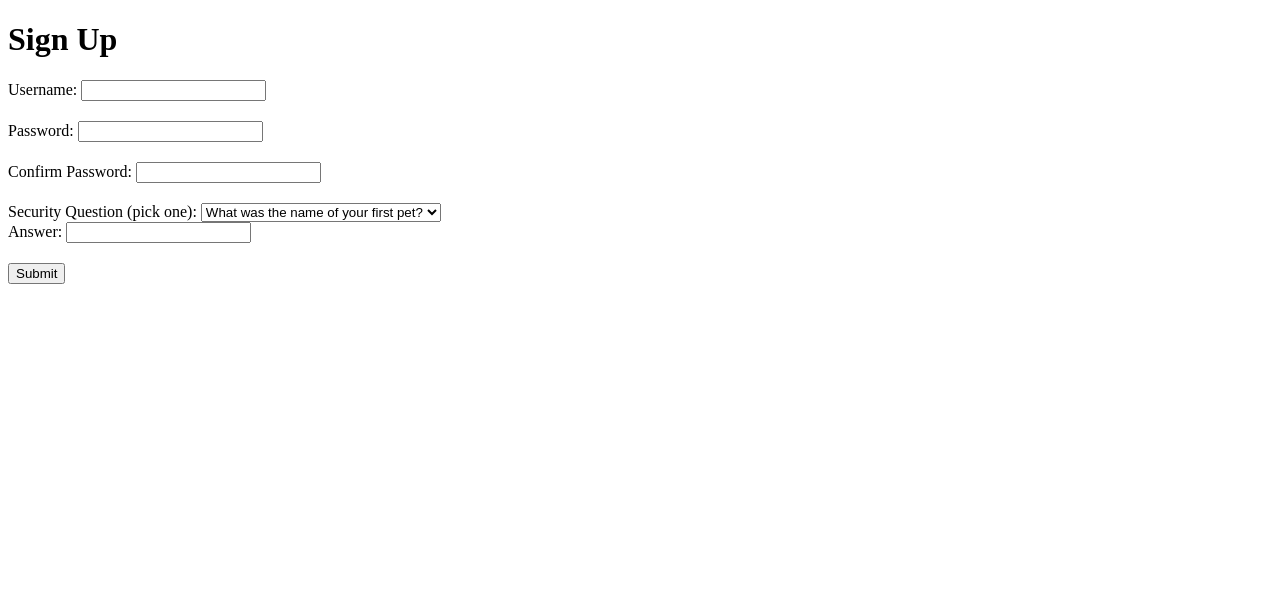
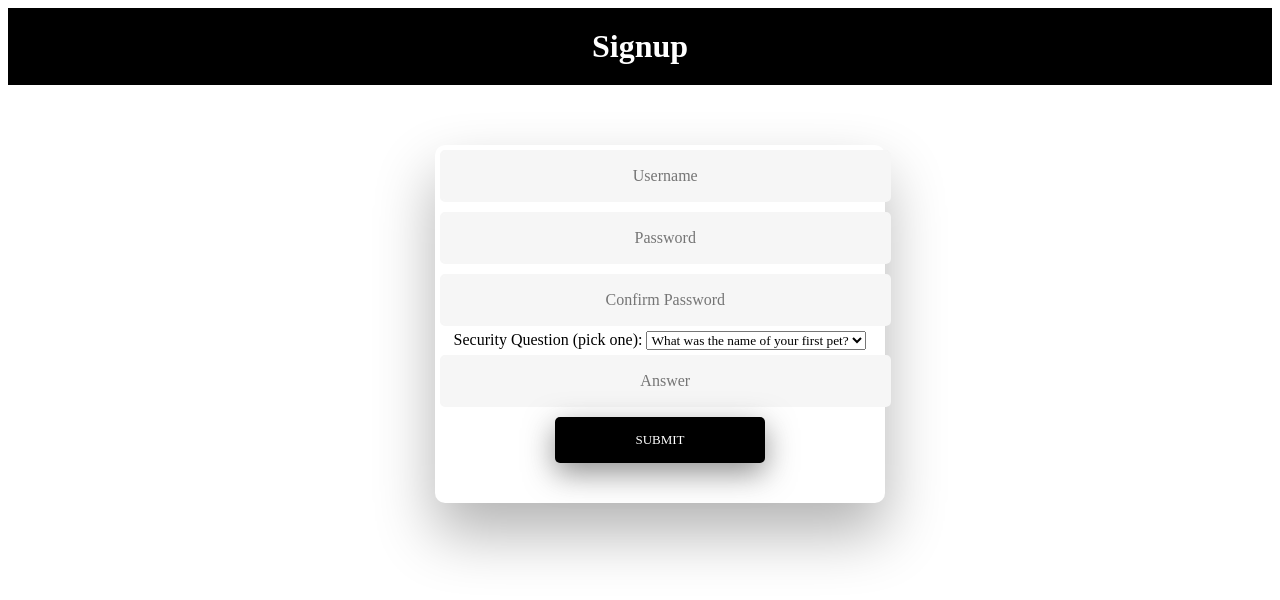
Before and after one commit to devinshende/challenge-tracker, a Flask app: page /signup/2 in a window 1280 px wide. Shown: the top 600 px of the page. Run offline with Flask 2, Linux system fonts and the light colour scheme.

Commit message:
current version

```diff
--- a/app.py
+++ b/app.py
@@ -37,4 +37,5 @@ app.secret_key = 'jsahgfdjshgfsdjgghayfdsajhsfdayda'
 from views import *
 
 if __name__ == "__main__":
+	COMMENT = ''
 	app.run()
--- a/database/user_mapping.txt
+++ b/database/user_mapping.txt
@@ -1 +1 @@
-{'dshende': 0, 'hai': 1, 'exquisite_elephant': 2, 'rshende': 3, 'turtle': 4, 'elliephant': 5, 'afd': 6}
+{'dshende': 0, 'hai': 1, 'exquisite_elephant': 2, 'rshende': 3, 'turtle': 4, 'elliephant': 5, 'afd': 6, 'kj': 8, 'ch': 9}
--- a/templates/personal_records.jinja2
+++ b/templates/personal_records.jinja2
@@ -104,7 +104,6 @@
 
 	.field {
 		width: 50%;
-		background-color: lightgrey;
 		align-content:center;
 	}
 
@@ -190,6 +189,7 @@
 			</div>
 			<div class="field">
 				<input type="submit" id="submit" class="" id="submit">
+				<button onclick="/{{username}}">back</button>
 				<br>
 			</div>
 		</form>
--- a/templates/signup2.jinja2
+++ b/templates/signup2.jinja2
@@ -6,23 +6,198 @@
 </head>
 <body>
 	<style type="text/css">
+		#top {
+			display: block;
+			padding: 20px;
+			background-color: black;
+			margin: 0 0 10px 0;
+		}
+
+			div {
+				margin:20px 0;
+			}
+						*{
+				font-family: "Raleway";
+			}
 			div{
 				margin:20px 0;
 			}
+
+		h1 {
+			/*margin-left: 30%;
+			margin-right: 30%;*/
+			margin: 0 auto;
+			text-align: center;
+			width: 40%;
+			color: white;
+		}
+
+		#error {
+			background: #e86f6f;
+			font-size: 20px;
+			padding: 10px;
+			width: 80%;
+			display: block;
+			text-align:center;
+			margin: 0 auto;
+			border-radius: 20px;
+			-webkit-box-shadow: 0 30px 60px 0 rgba(0,0,0,0.3);
+		  	box-shadow: 0 30px 60px 0 rgba(0,0,0,0.3);
+		}
+
+		/* BASIC */
+
+		html {
+		  /*background-color: #565656;*/
+		}
+
+		body {
+		  font-family: "Poppins", sans-serif;
+		  height: 130%;
+		}
+
+		a {
+		  color: #92badd;
+		  display:inline-block;
+		  text-decoration: none;
+		  font-weight: 400;
+		}
+
+		h2 {
+		  text-align: center;
+		  font-size: 16px;
+		  font-weight: 600;
+		  text-transform: uppercase;
+		  display:inline-block;
+		  margin: 40px 8px 10px 8px;
+		  color: #cccccc;
+		}
+
+
+
+		/* STRUCTURE */
+
+		.wrapper {
+		  display: flex;
+		  align-items: center;
+		  flex-direction: column;
+		  justify-content: center;
+		  width: 100%;
+		  min-height: 100%;
+		  padding: 20px;
+		}
+
+		#formContent {
+		  -webkit-border-radius: 10px 10px 10px 10px;
+		  border-radius: 10px 10px 10px 10px;
+		  background: #fff;
+		  padding: 30px;
+		  width: 90%;
+		  max-width: 450px;
+		  position: relative;
+		  padding: 0px;
+		  -webkit-box-shadow: 0 30px 60px 0 rgba(0,0,0,0.3);
+		  box-shadow: 0 30px 60px 0 rgba(0,0,0,0.3);
+		  text-align: center;
+		}
+
+		#formFooter {
+		  background-color: #f6f6f6;
+		  border-top: 1px solid #dce8f1;
+		  padding: 25px;
+		  text-align: center;
+		  -webkit-border-radius: 0 0 10px 10px;
+		  border-radius: 0 0 10px 10px;
+		}
+
+
+
+		/* TABS */
+
+		h2.inactive {
+		  color: #cccccc;
+		}
+
+		h2.active {
+		  color: #0d0d0d;
+		  border-bottom: 2px solid #5fbae9;
+		}
+
+
+
+		/* FORM TYPOGRAPHY*/
+
+		input[type=button], input[type=submit], input[type=reset]  {
+		  background-color: black;
+		  border: none;
+		  color: white;
+		  padding: 15px 80px;
+		  text-align: center;
+		  text-decoration: none;
+		  display: inline-block;
+		  text-transform: uppercase;
+		  font-size: 13px;
+		  -webkit-box-shadow: 0 10px 30px 0 rgba(70,70,70,0.6);
+		  box-shadow: 0 10px 30px 0 rgba(70,70,70,0.6);
+		  -webkit-border-radius: 5px 5px 5px 5px;
+		  border-radius: 5px 5px 5px 5px;
+		  margin: 5px 20px 40px 20px;
+		  -webkit-transition: all 0.3s ease-in-out;
+		  -moz-transition: all 0.3s ease-in-out;
+		  -ms-transition: all 0.3s ease-in-out;
+		  -o-transition: all 0.3s ease-in-out;
+		  transition: all 0.3s ease-in-out;
+		}
+
+		input[type=button]:hover, input[type=submit]:hover, input[type=reset]:hover  {
+		  background-color: #646669;
+		}
+
+		input[type=button]:active, input[type=submit]:active, input[type=reset]:active  {
+		  -moz-transform: scale(0.95);
+		  -webkit-transform: scale(0.95);
+		  -o-transform: scale(0.95);
+		  -ms-transform: scale(0.95);
+		  transform: scale(0.95);
+		}
+
+		input[type=text], input[type=password] {
+		  background-color: #f6f6f6;
+		  border: none;
+		  color: #0d0d0d;
+		  padding: 15px 32px;
+		  text-align: center;
+		  text-decoration: none;
+		  display: inline-block;
+		  font-size: 16px;
+		  margin: 5px;
+		  width: 85%;
+		  border: 2px solid #f6f6f6;
+		  -webkit-transition: all 0.5s ease-in-out;
+		  -moz-transition: all 0.5s ease-in-out;
+		  -ms-transition: all 0.5s ease-in-out;
+		  -o-transition: all 0.5s ease-in-out;
+		  transition: all 0.5s ease-in-out;
+		  -webkit-border-radius: 5px 5px 5px 5px;
+		  border-radius: 5px 5px 5px 5px;
+		}
+
+		input[type=text]:focus {
+		  background-color: #fff;
+		  border-bottom: 2px solid #5fbae9;
+		}
+
+		input[type=text]:placeholder {
+		  color: #cccccc;
+		}
 		</style>
-	<h1>Sign Up</h1>
+	<div id="top"><h1>Signup</h1></div>
+	<div class="wrapper fadeInDown">
+		<div id="formContent">
 		<form method = "POST">
-		<div>
-			<label name = "username">Username:</label>
-			<input type = "text" name = "username" required>
-		</div>
-		<div>
-			<label name = "password">Password:</label>
-			<input type = "password" name = "password" id="password" required="required">
-		</div>
-		<div>
-			<label name = "confirm_password">Confirm Password:</label>
-			<input type = "password" name = "confirm_password" required="required" oninput="check(this)" >
+			<input type="text" id="username" name="username" placeholder="Username" required>
+			<input type="password" name="password" id="password" placeholder="Password" required>
+			<input type="password" name="confirm_password" placeholder="Confirm Password"  oninput="check(this)" >
 				<script language='javascript' type='text/javascript'>
 				    function check(input) {
 				        if (input.value != document.getElementById('password').value) {
@@ -33,21 +208,17 @@
 				        }
 				    }
 				</script>
-		</div>
-		<div>
-			<label for = "security_question">Security Question (pick one):</label>
+			<label for="security_question">Security Question (pick one):</label>
 			<select name="security_question" required>
 				{% for choice in security_questions%}
 				<option value="{{choice}}" required>{{choice}}</option>
 				{% endfor %}
 			</select>
 			<br>
-			<label name="answer">Answer:</label>
-			<input type="text" name="answer" required>
+			<input type="text" name="answer" placeholder="Answer" required>
+
+			<input type="submit">
 			</div>
-
-		<div>
-			<input type="submit">
 		</div>
 		</form>
 </body>
--- a/views.py
+++ b/views.py
@@ -59,6 +59,8 @@ def signup2():
 		user_mapping[username] = user_id
 		write('user_mapping.txt',user_mapping)
 		challenges[user_id] = {}
+		print('new user added')
+		print(username)
 		# pprint(users)
 		# pprint(user_mapping)
 		return redirect('/')
```
Also changed, not shown: database/users.txt (+1 -1 lines), templates/signup.jinja2 (+11 -5 lines). Lines whose indentation alone changed are shown as unchanged.
